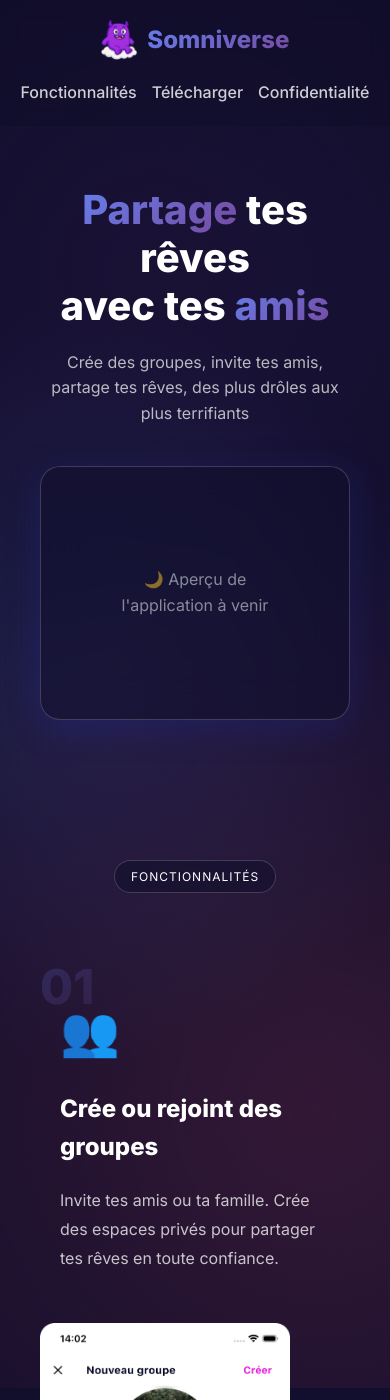
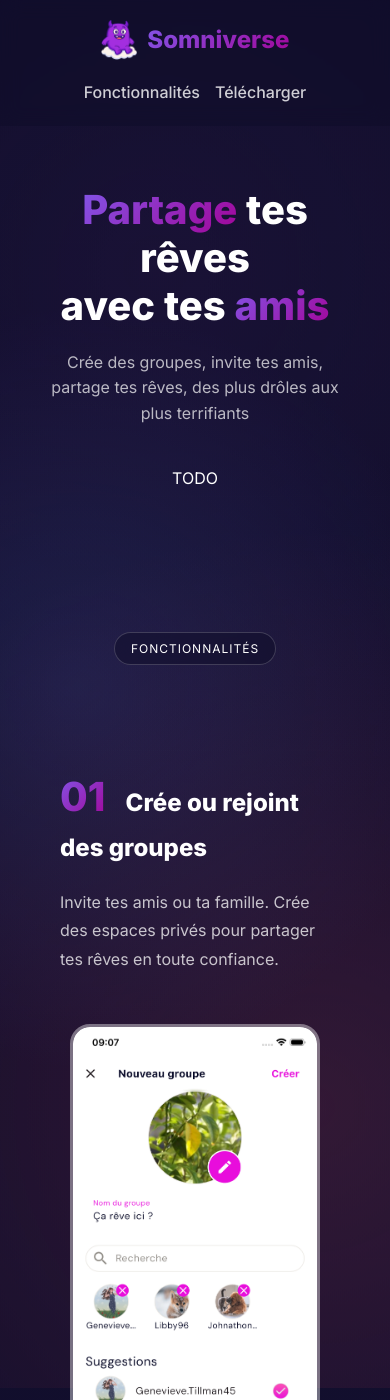
Before and after one commit to Somniverse-app/somniverse-app.github.io, a Jekyll site: the page built from index.md, in a window 390 px wide and 1400 px high. Built offline with Jekyll 4.4.1, drawn with Linux system fonts in a browser that asks for light colours; some of the changed text lies outside the part shown.

Commit message:
Improve static site

```diff
--- a/_layouts/default.html
+++ b/_layouts/default.html
@@ -12,7 +12,7 @@
     <link
       rel="icon"
       type="image/png"
-      href="{{ '/assets/images/logo.png' | relative_url }}"
+      href="{{ '/assets/images/avatar.png' | relative_url }}"
     />
   </head>
   <body>
@@ -32,11 +32,6 @@
               <a href="{{ '/' | relative_url }}#features">Fonctionnalités</a>
             </li>
             <li><a href="{{ '/' | relative_url }}#download">Télécharger</a></li>
-            <li>
-              <a href="{{ '/policy.html' | relative_url }}" target="_blank"
-                >Confidentialité</a
-              >
-            </li>
           </ul>
         </nav>
       </div>
@@ -47,31 +42,19 @@
     <footer>
       <div class="container">
         <div class="footer-content">
-          <div class="footer-section">
-            <h3>Liens rapides</h3>
-            <a href="{{ '/' | relative_url }}#features">Fonctionnalités</a>
-            <a href="{{ '/' | relative_url }}#download">Télécharger</a>
+          <div class="footer-links">
+            <a href="#">Contact</a>
             <a href="{{ '/policy.html' | relative_url }}" target="_blank"
               >Confidentialité</a
             >
+            <a href="#">App Store</a>
+            <a href="#">Google Play</a>
           </div>
-
-          <div class="footer-section">
-            <h3>Support</h3>
-            <a href="#">Contact</a>
+          <div class="footer-copyright">
+            <p>
+              &copy; {{ "now" | date: "%Y" }} Somniverse. Tous droits réservés.
+            </p>
           </div>
-
-          <div class="footer-section">
-            <h3>Télécharger</h3>
-            <a href="#">📱 App Store</a>
-            <a href="#">🤖 Google Play</a>
-          </div>
-        </div>
-
-        <div class="footer-bottom">
-          <p>
-            &copy; {{ "now" | date: "%Y" }} Somniverse. Tous droits réservés.
-          </p>
         </div>
       </div>
     </footer>
--- a/_sass/main.scss
+++ b/_sass/main.scss
@@ -1,9 +1,9 @@
 @import url("https://fonts.googleapis.com/css2?family=Inter:wght@300;400;500;600;700;800&display=swap");
 
 // Variables de couleurs - Thème violet/rose
-$primary-gradient: linear-gradient(135deg, #667eea 0%, #764ba2 100%);
-$secondary-gradient: linear-gradient(135deg, #f093fb 0%, #f5576c 100%);
-$accent-gradient: linear-gradient(135deg, #4facfe 0%, #00f2fe 100%);
+$primary-gradient: linear-gradient(135deg, #8256e8 0%, #a20599 100%);
+$secondary-gradient: linear-gradient(135deg, #e80ddc 0%, #ff008a 100%);
+$accent-gradient: linear-gradient(135deg, #8256e8 0%, #e80ddc 100%);
 $dark-bg: #0f0c29;
 $dark-purple: #1a1538;
 
@@ -18,6 +18,10 @@
   margin: 0;
   padding: 0;
   box-sizing: border-box;
+}
+
+html {
+  scroll-behavior: smooth;
 }
 
 body {
@@ -215,20 +219,6 @@
     max-width: 900px;
     margin: 0 auto;
     position: relative;
-
-    .glass-mockup {
-      background: $glass-bg;
-      backdrop-filter: blur(20px);
-      border: 1px solid $glass-border;
-      border-radius: 20px;
-      padding: 40px;
-      box-shadow: $glass-shadow;
-
-      img {
-        width: 100%;
-        border-radius: 10px;
-      }
-    }
   }
 }
 
@@ -273,7 +263,6 @@
     flex-direction: column;
     gap: 80px;
     max-width: 1200px;
-    margin: 6x auto 0;
   }
 
   .feature-showcase-item {
@@ -287,25 +276,14 @@
       position: relative;
       padding: 40px;
 
-      .feature-number {
-        font-size: 5rem;
+      .feature-number-inline {
+        font-size: 2.5rem;
         font-weight: 900;
         background: $primary-gradient;
         -webkit-background-clip: text;
         -webkit-text-fill-color: transparent;
         background-clip: text;
-        opacity: 0.2;
-        position: absolute;
-        top: -20px;
-        left: 0;
-        line-height: 1;
-      }
-
-      .feature-icon {
-        font-size: 4rem;
-        margin-bottom: 20px;
-        position: relative;
-        z-index: 1;
+        margin-right: 15px;
       }
 
       h3 {
@@ -325,39 +303,13 @@
       }
     }
 
-    .feature-visual {
-      .glass-mockup {
-        background: $glass-bg;
-        backdrop-filter: blur(20px);
-        border: 1px solid $glass-border;
-        border-radius: 20px;
-        padding: 20px;
-        box-shadow: $glass-shadow;
-        transition: all 0.4s ease;
-        min-height: 300px;
-        display: flex;
-        align-items: center;
-        justify-content: center;
-
-        &:hover {
-          transform: scale(1.02);
-          box-shadow: 0 20px 60px rgba(31, 38, 135, 0.5);
-        }
-
-        img {
-          width: 100%;
-          border-radius: 10px;
-        }
-      }
-    }
-
     // Design alterné pour les items pairs
     &.feature-reverse {
       .feature-content {
         order: 2;
       }
 
-      .feature-visual {
+      .feature-img {
         order: 1;
       }
     }
@@ -366,6 +318,26 @@
   .feature-img {
     width: 250px;
     height: 530px;
+    border-radius: 20px;
+    transition: all 0.5s cubic-bezier(0.4, 0, 0.2, 1);
+    position: relative;
+
+    // Contour blanc fin et élégant
+    border: 3px solid rgba(255, 255, 255, 0.4);
+
+    &:hover {
+      transform: translateY(-10px) scale(1.02);
+      border: 3px solid rgba(255, 255, 255, 0.4);
+    }
+  }
+
+  @keyframes rotateBorder {
+    0% {
+      transform: rotate(0deg);
+    }
+    100% {
+      transform: rotate(360deg);
+    }
   }
 }
 
@@ -408,86 +380,107 @@
     display: flex;
     flex-direction: column;
     align-items: center;
-    gap: 50px;
+    gap: 40px;
 
-    .hero-image {
-      max-width: 400px;
-      width: 100%;
+    .download-title {
+      font-size: clamp(2rem, 3vw, 2.5rem);
+      font-weight: 700;
+      color: #fff;
+      text-align: center;
+      margin: 0;
+    }
 
-      .glass-mockup {
+    .download-flex {
+      display: flex;
+      align-items: center;
+      gap: 60px;
+      flex-wrap: wrap;
+      justify-content: center;
+
+      padding: 50px;
       background: $glass-bg;
       backdrop-filter: blur(20px);
-        border: 1px solid $glass-border;
-        border-radius: 20px;
-        padding: 40px;
-        box-shadow: $glass-shadow;
+      border: 2px solid $glass-border;
+      border-radius: 30px;
+      box-shadow: 0 20px 60px rgba(130, 86, 232, 0.3),
+        0 0 0 1px rgba(255, 255, 255, 0.1) inset;
+      position: relative;
+      overflow: hidden;
 
-        img {
-          width: 100%;
-          border-radius: 10px;
-        }
+      &::before {
+        content: "";
+        position: absolute;
+        top: -2px;
+        left: -2px;
+        right: -2px;
+        bottom: -2px;
+        background: $primary-gradient;
+        border-radius: 30px;
+        z-index: -1;
+        opacity: 0.1;
       }
     }
 
-    .download-buttons {
+    .qr-code-container {
+      position: relative;
       display: flex;
-      gap: 20px;
-      flex-wrap: wrap;
       justify-content: center;
-
-      .download-btn {
-        display: flex;
       align-items: center;
-        gap: 15px;
-        padding: 15px 30px;
-        background: $glass-bg;
-        backdrop-filter: blur(10px);
-        border: 1px solid $glass-border;
-        border-radius: 15px;
-        box-shadow: $glass-shadow;
-        text-decoration: none;
-        color: #fff;
-        transition: all 0.3s ease;
-        min-width: 200px;
-
-        &:hover {
-          transform: translateY(-3px);
-          background: $glass-bg-light;
-          box-shadow: 0 15px 40px rgba(31, 38, 135, 0.5);
     }
 
-        .btn-icon {
-          font-size: 2.5rem;
-          line-height: 1;
+    .qr-code-frame {
+      position: relative;
+      padding: 25px;
+      background: #ffffff;
+      border-radius: 24px;
+      box-shadow: 0 10px 40px rgba(0, 0, 0, 0.15), 0 0 0 1px rgba(0, 0, 0, 0.05);
     }
 
-        .btn-text {
+    .qr-code {
+      display: block;
+      width: 280px;
+      height: 280px;
+      border-radius: 12px;
+      background: white;
+    }
+
+    .avatar-section {
       display: flex;
       flex-direction: column;
-          align-items: flex-start;
-          gap: 2px;
-
-          small {
-            font-size: 0.75rem;
-            color: rgba(255, 255, 255, 0.7);
-            text-transform: uppercase;
-            letter-spacing: 0.5px;
+      align-items: center;
+      gap: 20px;
+      text-align: center;
     }
 
-          strong {
-            font-size: 1.125rem;
-            font-weight: 700;
+    .avatar-large {
+      width: 150px;
+      height: 150px;
+      display: block;
+      filter: drop-shadow(0 10px 30px rgba(130, 86, 232, 0.4));
+      animation: float-avatar 3s ease-in-out infinite;
+    }
+
+    @keyframes float-avatar {
+      0%,
+      100% {
+        transform: translateY(0px);
+      }
+      50% {
+        transform: translateY(-10px);
       }
     }
 
-        &.app-store .btn-icon {
-          filter: grayscale(0);
-        }
+    .avatar-phrase {
+      font-size: clamp(1.25rem, 2vw, 1.5rem);
+      font-weight: 600;
+      color: #fff;
+      line-height: 1.4;
+      margin: 0;
 
-        &.google-play .btn-icon {
-          filter: grayscale(0);
-        }
-      }
+      background: $primary-gradient;
+      -webkit-background-clip: text;
+      -webkit-text-fill-color: transparent;
+      background-clip: text;
     }
   }
 }
@@ -553,50 +546,29 @@
   background: $glass-bg;
   backdrop-filter: blur(10px);
   border-top: 1px solid $glass-border;
-  padding: 60px 20px 30px;
+  padding: 40px 20px;
   margin-top: 100px;
 
   .footer-content {
     max-width: 1200px;
     margin: 0 auto;
-    display: grid;
-    grid-template-columns: repeat(auto-fit, minmax(250px, 1fr));
-    gap: 40px;
-    margin-bottom: 40px;
+    text-align: center;
   }
 
-  .footer-section {
-    .footer-logo {
+  .footer-links {
     display: flex;
+    justify-content: center;
     align-items: center;
-      gap: 10px;
-      margin-bottom: 20px;
+    flex-wrap: wrap;
+    gap: 30px;
+    margin-bottom: 25px;
 
-      .footer-logo-image {
-        height: 30px;
-        width: auto;
-      }
-
-      h3 {
-        font-size: 1.125rem;
-        font-weight: 700;
-        margin: 0;
-      }
-    }
-
-    h3 {
-      font-size: 1.125rem;
-      font-weight: 700;
-      margin-bottom: 20px;
-    }
-
-    p,
     a {
-      color: rgba(255, 255, 255, 0.7);
+      color: rgba(255, 255, 255, 0.8);
       text-decoration: none;
-      display: block;
-      margin-bottom: 10px;
-      transition: color 0.3s ease;
+      font-size: 0.9rem;
+      font-weight: 500;
+      transition: all 0.3s ease;
 
       &:hover {
         color: #fff;
@@ -604,33 +576,14 @@
     }
   }
 
-  .footer-bottom {
-    text-align: center;
-    padding-top: 30px;
-    border-top: 1px solid $glass-border;
-    color: rgba(255, 255, 255, 0.6);
+  .footer-copyright {
+    padding-top: 20px;
+    border-top: 1px solid rgba(255, 255, 255, 0.1);
+
+    p {
+      color: rgba(255, 255, 255, 0.5);
       font-size: 0.875rem;
-  }
-
-  .social-links {
-    display: flex;
-    gap: 15px;
-
-    a {
-      width: 40px;
-      height: 40px;
-      background: $glass-bg-light;
-      border: 1px solid $glass-border;
-      border-radius: 50%;
-      display: flex;
-      align-items: center;
-      justify-content: center;
-      transition: all 0.3s ease;
-
-      &:hover {
-        background: $primary-gradient;
-        transform: translateY(-3px);
-      }
+      margin: 0;
     }
   }
 }
@@ -687,12 +640,9 @@
       }
     }
 
-    .feature-visual {
+    .feature-img {
       order: 2 !important;
-
-      .glass-mockup {
-        min-height: 250px;
-      }
+      margin: 0 auto;
     }
   }
 
@@ -702,6 +652,18 @@
   }
 
   .download .download-content {
+    .download-flex {
+      padding: 0;
+      background: transparent;
+      backdrop-filter: none;
+      border: none;
+      box-shadow: none;
+
+      &::before {
+        display: none;
+      }
+    }
+
     .download-buttons {
       flex-direction: column;
       width: 100%;
--- a/index.md
+++ b/index.md
@@ -15,11 +15,7 @@
     </p>
 
     <div class="hero-image fade-in-up">
-      <div class="glass-mockup">
-        <div style="text-align: center; padding: 60px 20px; color: rgba(255,255,255,0.5);">
-          🌙 Aperçu de l'application à venir
-        </div>
-      </div>
+      <span>TODO</span>
     </div>
 
   </div>
@@ -35,69 +31,53 @@
       <!-- Feature 1 -->
       <div class="feature-showcase-item fade-in-up">
         <div class="feature-content">
-          <div class="feature-number">01</div>
-          <div class="feature-icon">👥</div>
-          <h3>Crée ou rejoint des groupes</h3>
+          <h3><span class="feature-number-inline">01</span> Crée ou rejoint des groupes</h3>
           <p>Invite tes amis ou ta famille. Crée des espaces privés pour partager tes rêves en toute confiance.</p>
         </div>
-        <div class="feature-visual">
-          <img
-            class="feature-img"
-            src="{{ '/assets/images/create_group.png' | relative_url }}"
-            alt="Création d'un groupe"
-          />
-        </div>
+        <img
+          class="feature-img"
+          src="{{ '/assets/images/create_group.png' | relative_url }}"
+          alt="Création d'un groupe"
+        />
       </div>
 
       <!-- Feature 2 -->
       <div class="feature-showcase-item feature-reverse fade-in-up">
         <div class="feature-content">
-          <div class="feature-number">02</div>
-          <div class="feature-icon">✍️</div>
-          <h3>Publie ton rêve chaque jour</h3>
+          <h3><span class="feature-number-inline">02</span> Publie ton rêve chaque jour</h3>
           <p>Raconte ton rêves en quelques mots ou en détail. Catégorise le et partage-le avec tes groupes.</p>
         </div>
-        <div class="feature-visual">
-          <img
-            class="feature-img"
-            src="{{ '/assets/images/create_dream.png' | relative_url }}"
-            alt="Création d'un rêve"
-          />
-        </div>
+        <img
+          class="feature-img"
+          src="{{ '/assets/images/create_dream.png' | relative_url }}"
+          alt="Création d'un rêve"
+        />
       </div>
 
       <!-- Feature 3 -->
       <div class="feature-showcase-item fade-in-up">
         <div class="feature-content">
-          <div class="feature-number">03</div>
-          <div class="feature-icon">💬</div>
-          <h3>Réagis et commente</h3>
-          <p>Découvre les rêves de tes amis, réagis avec des émojis et commente. Crée des conversations uniques autour de vos univers oniriques.</p>
+          <h3><span class="feature-number-inline">03</span> Réagis et commente</h3>
+          <p>Découvre les rêves de tes amis, réagis et commente. Crée des conversations uniques autour de vos univers oniriques.</p>
         </div>
-        <div class="feature-visual">
-          <img
-            class="feature-img"
-            src="{{ '/assets/images/react.png' | relative_url }}"
-            alt="Réaction à un rêve"
-          />
-        </div>
+        <img
+          class="feature-img"
+          src="{{ '/assets/images/react.png' | relative_url }}"
+          alt="Réaction à un rêve"
+        />
       </div>
 
       <!-- Feature 4 -->
       <div class="feature-showcase-item feature-reverse fade-in-up">
         <div class="feature-content">
-          <div class="feature-number">04</div>
-          <div class="feature-icon">📖</div>
-          <h3>Garde une trace de tous tes rêves</h3>
+          <h3><span class="feature-number-inline">04</span> Garde une trace de tous tes rêves</h3>
           <p>Ton journal personnel de rêves. Retrouve tous tes rêves. Remémore-les, que ce soit un rêve ou un cauchemar.</p>
         </div>
-        <div class="feature-visual">
-          <img
-            class="feature-img"
-            src="{{ '/assets/images/my_dreams.png' | relative_url }}"
-            alt="Liste des mes rêves"
-          />
-        </div>
+        <img
+          class="feature-img"
+          src="{{ '/assets/images/my_dreams.png' | relative_url }}"
+          alt="Liste des mes rêves"
+        />
       </div>
     </div>
 
@@ -111,11 +91,16 @@
     </div>
 
     <div class="download-content">
-      <div class="hero-image fade-in-up">
-        <div class="glass-mockup">
-          <div style="text-align: center; padding: 60px 20px; color: rgba(255,255,255,0.5);">
-            📱 Scannez pour télécharger
+      <h2 class="download-title fade-in-up">Scanne pour télécharger</h2>
+      <div class="download-flex fade-in-up">
+        <div class="qr-code-container">
+          <div class="qr-code-frame">
+            <img src="{{ '/assets/images/qr_code.png' | relative_url }}" alt="QR Code Somniverse" class="qr-code" />
           </div>
+        </div>
+        <div class="avatar-section">
+          <img src="{{ '/assets/images/avatar.png' | relative_url }}" alt="Somniverse Avatar" class="avatar-large" />
+          <p class="avatar-phrase">Rejoins tes amis,<br>partage tes rêves</p>
         </div>
       </div>
     </div>
```
Also changed, not shown: assets/images/create_group.png, assets/images/qr_code.png (added), assets/images/react.png. Lines whose indentation alone changed are shown as unchanged.
